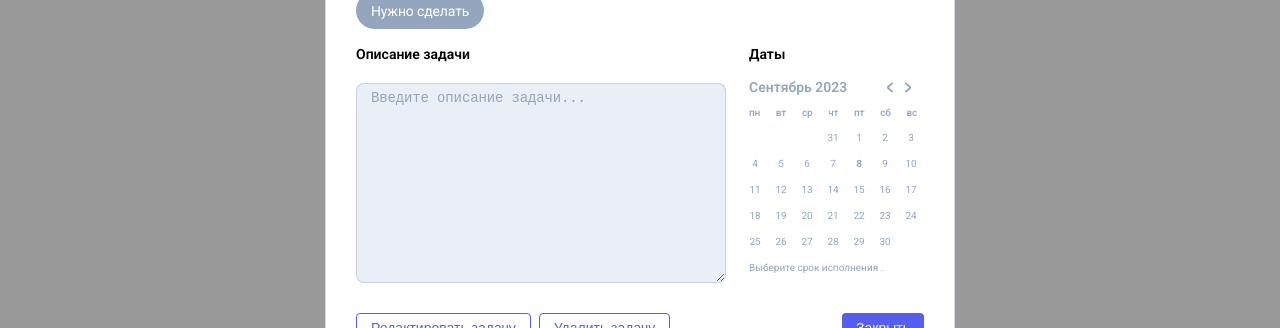
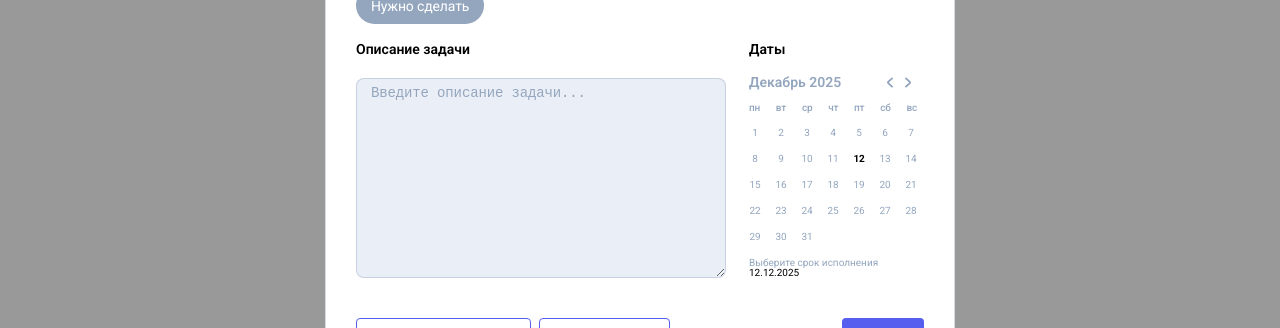
Before and after one commit to Statika3k/skypro-kanban, a React (Vite) app: page /card/1 in a window 1280 px wide. Shown: the part 254-582 px from the top of the page. Built offline with nearby package versions, Linux system fonts and the light colour scheme; no server answers; sample sign-in values are in the browser's storage.

Commit message:
Динамический календарь

```diff
--- a/src/components/Calendar/Calendar.jsx
+++ b/src/components/Calendar/Calendar.jsx
@@ -1,3 +1,4 @@
+import { useState } from "react";
 import {
   CalendarWrapper,
   CalendarTitle,
@@ -13,17 +14,164 @@ import {
   Cell,
   CalendarPeriod,
   PeriodText,
-} from './Calendar.styled';
+} from "./Calendar.styled";
 
-function Calendar() {
+function Calendar({ onDateSelect }) {
+  const [currentDate, setCurrentDate] = useState(new Date());
+  const [selectedDate, setSelectedDate] = useState(new Date());
+  const [hoveredDate, setHoveredDate] = useState(null);
+
+  // Генерируем массив дней для календаря
+  const generateCalendarDays = () => {
+    const year = currentDate.getFullYear();
+    const month = currentDate.getMonth();
+
+    const firstDay = new Date(year, month, 1);
+    const lastDay = new Date(year, month + 1, 0);
+
+    const daysInMonth = lastDay.getDate();
+    const firstDayOfWeek = (firstDay.getDay() + 6) % 7; // Понедельник = 0
+
+    const days = [];
+
+    // Дни предыдущего месяца
+    const prevMonthLastDay = new Date(year, month, 0).getDate();
+    for (let i = 0; i < firstDayOfWeek; i++) {
+      days.push({
+        day: prevMonthLastDay - firstDayOfWeek + i + 1,
+        month: month - 1,
+        year,
+        isCurrentMonth: false,
+      });
+    }
+
+    // Дни текущего месяца
+    for (let i = 1; i <= daysInMonth; i++) {
+      days.push({
+        day: i,
+        month,
+        year,
+        isCurrentMonth: true,
+        date: new Date(year, month, i),
+      });
+    }
+
+    // Дни следующего месяца
+    const totalCells = 42; // 6 недель × 7 дней
+    const remainingCells = totalCells - days.length;
+    for (let i = 1; i <= remainingCells; i++) {
+      days.push({
+        day: i,
+        month: month + 1,
+        year,
+        isCurrentMonth: false,
+      });
+    }
+
+    return days;
+  };
+
+  // Форматирование месяца и года
+  const formatMonthYear = (date) => {
+    const months = [
+      "Январь",
+      "Февраль",
+      "Март",
+      "Апрель",
+      "Май",
+      "Июнь",
+      "Июль",
+      "Август",
+      "Сентябрь",
+      "Октябрь",
+      "Ноябрь",
+      "Декабрь",
+    ];
+    return `${months[date.getMonth()]} ${date.getFullYear()}`;
+  };
+
+  // Навигация по месяцам
+  const handlePrevMonth = () => {
+    setCurrentDate(
+      new Date(currentDate.getFullYear(), currentDate.getMonth() - 1, 1)
+    );
+  };
+
+  const handleNextMonth = () => {
+    setCurrentDate(
+      new Date(currentDate.getFullYear(), currentDate.getMonth() + 1, 1)
+    );
+  };
+
+  // Клик по дате
+  const handleDateClick = (dayObj) => {
+    if (dayObj.date) {
+      setSelectedDate(dayObj.date);
+      if (onDateSelect) {
+        onDateSelect(dayObj.date);
+      }
+    }
+  };
+
+  // Ховер по дате
+  const handleDateHover = (dayObj) => {
+    if (dayObj.date) {
+      setHoveredDate(dayObj.date);
+    }
+  };
+
+  // Сброс ховера
+  const handleDateLeave = () => {
+    setHoveredDate(null);
+  };
+
+  // Проверка - сегодняшний день
+  const isToday = (date) => {
+    if (!date) return false;
+    const today = new Date();
+    return (
+      date.getDate() === today.getDate() &&
+      date.getMonth() === today.getMonth() &&
+      date.getFullYear() === today.getFullYear()
+    );
+  };
+
+  // Проверка - выбранная дата
+  const isSelected = (date) => {
+    if (!date || !selectedDate) return false;
+    return (
+      date.getDate() === selectedDate.getDate() &&
+      date.getMonth() === selectedDate.getMonth() &&
+      date.getFullYear() === selectedDate.getFullYear()
+    );
+  };
+
+  // Проверка - дата под ховером
+  const isHovered = (date) => {
+    if (!date || !hoveredDate) return false;
+    return (
+      date.getDate() === hoveredDate.getDate() &&
+      date.getMonth() === hoveredDate.getMonth() &&
+      date.getFullYear() === hoveredDate.getFullYear()
+    );
+  };
+
+  // Проверка - выходной
+  const isWeekend = (date) => {
+    if (!date) return false;
+    const day = date.getDay();
+    return day === 0 || day === 6; // 0 = воскресенье, 6 = суббота
+  };
+
+  const days = generateCalendarDays();
   return (
     <CalendarWrapper>
       <CalendarTitle>Даты</CalendarTitle>
       <CalendarBlock>
         <CalendarNav>
-          <CalendarMonth>Сентябрь 2023</CalendarMonth>
+          <CalendarMonth>{formatMonthYear(currentDate)}</CalendarMonth>
           <NavActions>
-            <NavAction data-action="prev">
+            <NavAction onClick={handlePrevMonth}>
               <svg
                 xmlns="http://www.w3.org/2000/svg"
                 width="6"
@@ -33,7 +181,7 @@ function Calendar() {
                 <path d="M5.72945 1.95273C6.09018 1.62041 6.09018 1.0833 5.72945 0.750969C5.36622 0.416344 4.7754 0.416344 4.41218 0.750969L0.528487 4.32883C-0.176162 4.97799 -0.176162 6.02201 0.528487 6.67117L4.41217 10.249C4.7754 10.5837 5.36622 10.5837 5.72945 10.249C6.09018 9.9167 6.09018 9.37959 5.72945 9.04727L1.87897 5.5L5.72945 1.95273Z" />
               </svg>
             </NavAction>
-            <NavAction data-action="next">
+            <NavAction onClick={handleNextMonth}>
               <svg
                 xmlns="http://www.w3.org/2000/svg"
                 width="6"
@@ -58,49 +206,42 @@ function Calendar() {
           </DaysNames>
 
           <Cells>
-            <Cell className="_other-month">28</Cell>
-            <Cell className="_other-month">29</Cell>
-            <Cell className="_other-month">30</Cell>
-            <Cell className="_cell-day">31</Cell>
-            <Cell className="_cell-day">1</Cell>
-            <Cell className="_cell-day _weekend">2</Cell>
-            <Cell className="_cell-day _weekend">3</Cell>
-            <Cell className="_cell-day">4</Cell>
-            <Cell className="_cell-day">5</Cell>
-            <Cell className="_cell-day">6</Cell>
-            <Cell className="_cell-day">7</Cell>
-            <Cell className="_cell-day _current">8</Cell>
-            <Cell className="_cell-day _weekend">9</Cell>
-            <Cell className="_cell-day _weekend">10</Cell>
-            <Cell className="_cell-day">11</Cell>
-            <Cell className="_cell-day">12</Cell>
-            <Cell className="_cell-day">13</Cell>
-            <Cell className="_cell-day">14</Cell>
-            <Cell className="_cell-day">15</Cell>
-            <Cell className="_cell-day _weekend">16</Cell>
-            <Cell className="_cell-day _weekend">17</Cell>
-            <Cell className="_cell-day">18</Cell>
-            <Cell className="_cell-day">19</Cell>
-            <Cell className="_cell-day">20</Cell>
-            <Cell className="_cell-day">21</Cell>
-            <Cell className="_cell-day">22</Cell>
-            <Cell className="_cell-day _weekend">23</Cell>
-            <Cell className="_cell-day _weekend">24</Cell>
-            <Cell className="_cell-day">25</Cell>
-            <Cell className="_cell-day">26</Cell>
-            <Cell className="_cell-day">27</Cell>
-            <Cell className="_cell-day">28</Cell>
-            <Cell className="_cell-day">29</Cell>
-            <Cell className="_cell-day _weekend">30</Cell>
-            <Cell className="_other-month _weekend">1</Cell>
+            {days.map((dayObj, index) => {
+              const today = dayObj.date && isToday(dayObj.date);
+              const selected = dayObj.date && isSelected(dayObj.date);
+              const hovered = dayObj.date && isHovered(dayObj.date);
+              const weekend = dayObj.date && isWeekend(dayObj.date);
+
+              return (
+                <Cell
+                  key={index}
+                  className={`
+                    ${dayObj.isCurrentMonth ? "_cell-day" : "_other-month"}
+                    ${weekend ? "_weekend" : ""}
+                    ${today ? "_current" : ""}
+                    ${selected ? "_selected" : ""}
+                    ${hovered ? "_hovered" : ""}
+                  `}
+                  onClick={() => handleDateClick(dayObj)}
+                  onMouseEnter={() => handleDateHover(dayObj)}
+                  onMouseLeave={handleDateLeave}
+                  title={
+                    dayObj.date ? dayObj.date.toLocaleDateString("ru-RU") : ""
+                  }
+                >
+                  {dayObj.day}
+                </Cell>
+              );
+            })}
           </Cells>
         </CalendarContent>
 
-        <input type="hidden" id="datepick_value" value="08.09.2023" />
-
         <CalendarPeriod>
           <PeriodText>
-            Выберите срок исполнения <span className="date-control"></span>.
+            Выберите срок исполнения{" "}
+            <span className="date-control">
+              {selectedDate.toLocaleDateString("ru-RU")}
+            </span>
           </PeriodText>
         </CalendarPeriod>
       </CalendarBlock>
--- a/src/components/Calendar/Calendar.styled.js
+++ b/src/components/Calendar/Calendar.styled.js
@@ -1,4 +1,4 @@
-import styled from 'styled-components';
+import styled from "styled-components";
 
 export const CalendarWrapper = styled.div`
   width: 182px;
@@ -99,22 +99,68 @@ export const Cell = styled.div`
   letter-spacing: -0.2px;
   cursor: pointer;
 
+  /* Дни других месяцев */
   &._other-month {
     opacity: 0;
+    pointer-events: none;
   }
 
-  &._cell-day:hover {
+  /* Дни текущего месяца */
+  &._cell-day {
     color: #94a6be;
-    background-color: #eaeef6;
+
+    &:hover {
+      color: #94a6be;
+    }
   }
 
-  &._active-day {
-    background-color: #94a6be;
-    color: #ffffff;
+  /* Выходные дни */
+  &._weekend {
+    color: #94a6be;
   }
 
+  /* Сегодняшний день - жирный */
   &._current {
-    font-weight: 700;
+    font-weight: bold;
+    color: #000000;
+  }
+
+  /* Ховер - светло-серый кружок */
+  &._hovered::before {
+    content: '';
+    position: absolute;
+    top: 50%;
+    left: 50%;
+    transform: translate(-50%, -50%);
+    width: 22px;
+    height: 22px;
+    border-radius: 50%;
+    background-color: #F0F0F0; /* светло-серый */
+    z-index: -1;
+  }
+
+  /* Выбранная дата - серый кружок */
+  &._selected::before {
+    content: '';
+    position: absolute;
+    top: 50%;
+    left: 50%;
+    transform: translate(-50%, -50%);
+    width: 22px;
+    height: 22px;
+    border-radius: 50%;
+    background-color: #EAEEF6; /* серый */
+    z-index: -1;
+  }
+
+  /* Приоритет выбранной даты над ховером */
+  &._selected._hovered::before {
+    background-color: #EAEEF6; /* оставляем серый при клике */
+  }
+
+  /* Цвет текста на выделенном фоне */
+  &._selected, &._hovered, &._selected._hovered {
+    color: #000000;
   }
 `;
 
```
